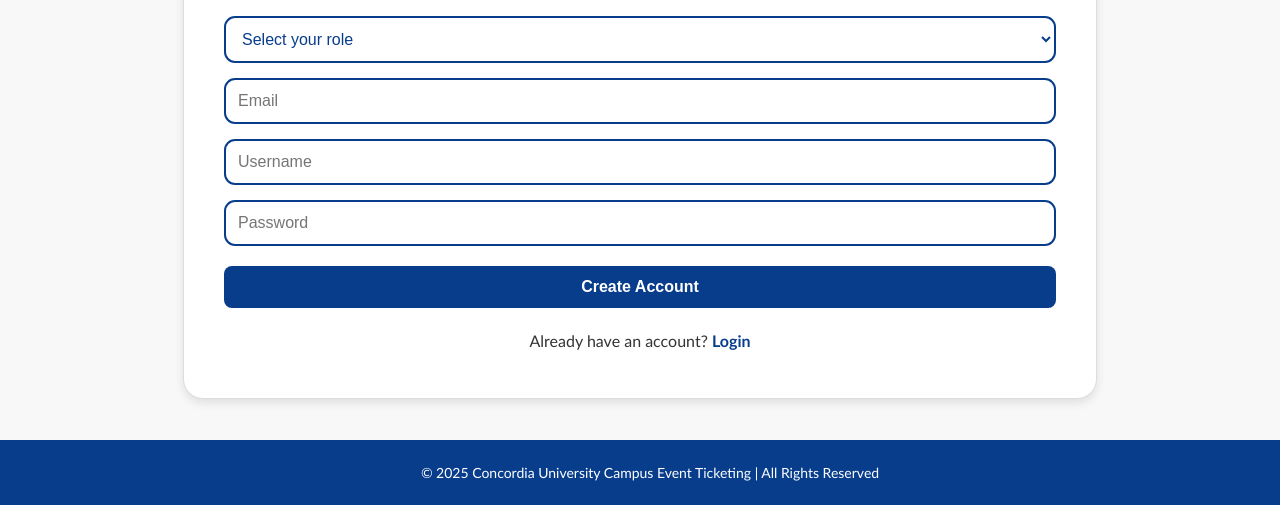
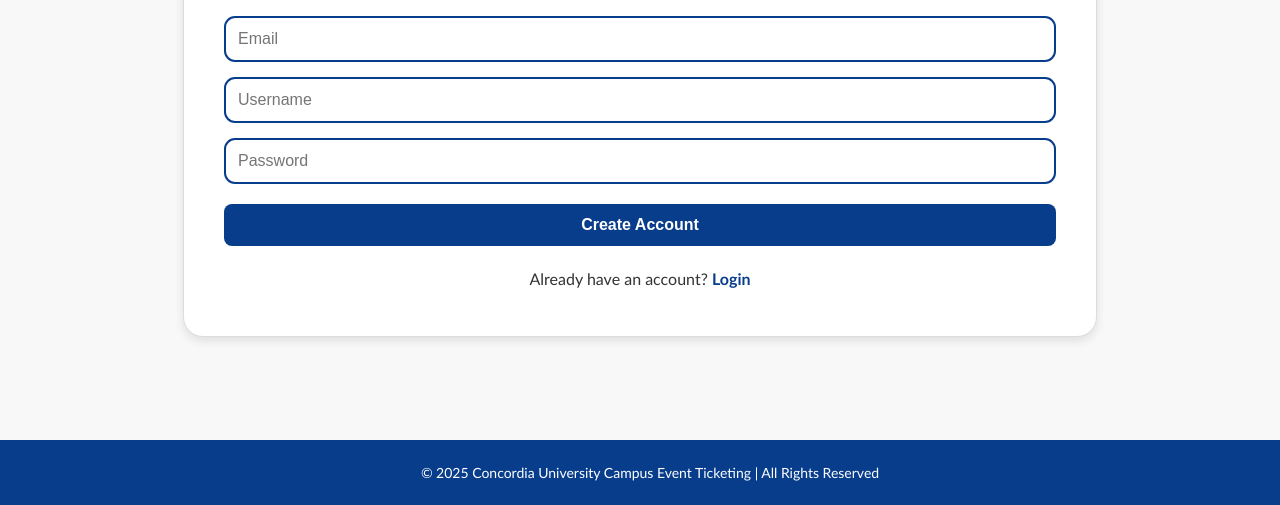
Before and after one commit to zaifnatra/SOEN341-F25, a website: page frontend/create.html in a window 1280 px wide. Shown: the part 295-800 px from the top of the page. Drawn offline with Linux system fonts and the light colour scheme; no server answers.

Commit message:
Revert "#82 Hide NavBar+ Role selection on Create Account"
This reverts commit 9478d147581a993638500147840edc8b67c61824.

```diff
--- a/frontend/create.html
+++ b/frontend/create.html
@@ -26,15 +26,7 @@
         <form action="/createAccount" method="post">
             <h2 id="logHeader">Create Account</h2>
             <div id="login">
-                <!-- Role selection-->
-                    <select name="role" required>
-                        <option value="" disabled selected>Select your role</option>
-                        <option value="student">Student</option>
-                        <option value="organizer">Organizer</option>
-                        <option value="admin">Administrator</option>
-                    </select>
-
-                <!-- Regular input fields-->
+                <!-- Role select removed for simplicity -->
                 <input type="email" placeholder="Email" name="email" required>
                 <input type="text" placeholder="Username" name="username">
                 <input type="password" placeholder="Password" name="password">
--- a/frontend/index_role.js
+++ b/frontend/index_role.js
@@ -27,13 +27,6 @@ document.addEventListener("DOMContentLoaded", async () => {
     dashboardLink.href = dashboardHref;
     dashboardLink.style.pointerEvents = "auto";
     dashboardLink.style.opacity = "1";
-
-    // Hide dashboard from student NavBar
-    if (userRole === "student") {
-      dashboardLink.style.display = "none";
-    }
-
-    //Hide dashboard from logged out users
   } catch (err) {
     console.warn("Role detection failed:", err);
     dashboardLink.style.display = "none";
--- a/frontend/style.css
+++ b/frontend/style.css
@@ -723,23 +723,3 @@ main h1 {
 .quick-actions .qr-button:hover {
   background-color: #1d4ed8;
 }
-
-#login select {
-  width: 100%;
-  padding: 12px;
-  border: 2px solid #083d8c;
-  border-radius: 11px;
-  font-size: 16px;
-  outline: none;
-  color: #083d8c;
-  background: #fff;
-  transition: border-color 0.2s;
-  box-sizing: border-box;
-  min-width: 0;
-  max-width: 100%;
-  display: block;
-}
-
-#login select:focus {
-  border-color: #083d8c;
-}
```
Also changed, not shown: frontend/account.html (+0 -15 lines), index.js (+2 -13 lines), package.json (+4 -4 lines), 1 other file.
